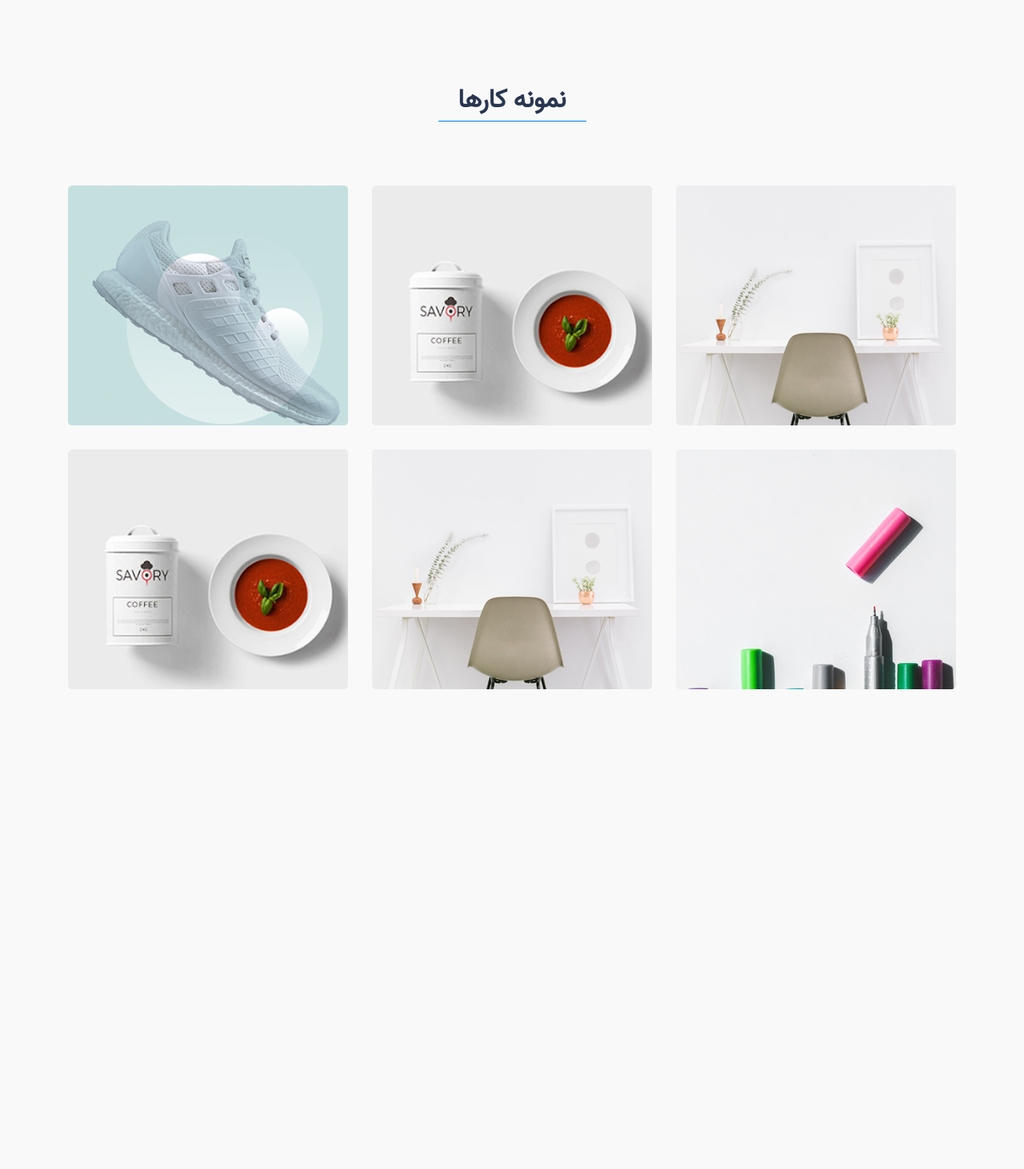
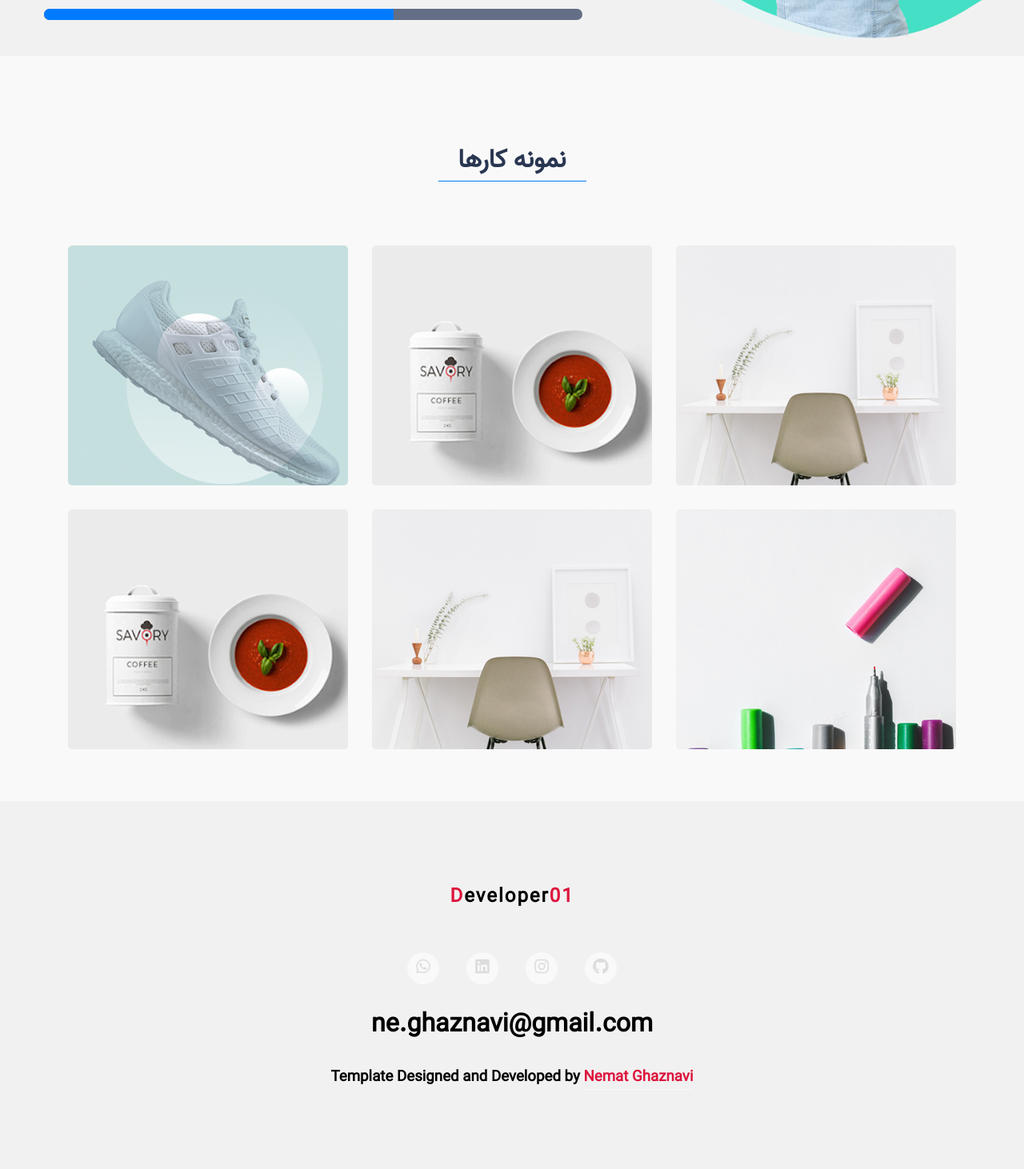
Before and after one commit to ne-ghaznavi/nematghaznavi, a PHP site: page / in a window 1280 px wide. Shown: the part 1136-2598 px from the top of the page at 80% size. Before the commit the page ends 1998 px from the top, so only its background shows below. Run offline with PHP 8.4, Linux system fonts and the light colour scheme.

Commit message:
footer section were create

```diff
--- a/index.html
+++ b/index.html
@@ -26,8 +26,8 @@
                 <li class="menu-item"><a href="#">خانه</a></li>
                 <li class="menu-item"><a href="#">وبلاگ</a></li>
                 <li class="menu-item"><a href="#skill">مهارت ها</a></li>
-                <li class="menu-item"><a href="#">نمونه کارها</a></li>
-                <li class="menu-item"><a href="#">تماس با من</a></li>
+                <li class="menu-item"><a href="#portfolio">نمونه کارها</a></li>
+                <li class="menu-item"><a href="#footer">تماس با من</a></li>
             </ul>
             <div class="brand">
                 <p><span>D</span>eveloper<span>01</span></p>
@@ -131,7 +131,7 @@
         <!-- /skill section -->
 
         <!-- portfolio section -->
-        <div class="portfolio">
+        <div class="portfolio" id="portfolio">
             <h1>نمونه کارها</h1>
             <div class="portfolio_list">
                 <div class="portfolio_item">
@@ -190,6 +190,20 @@
             </div>
         </div>
         <!-- /portfolio section -->
+
+        <!-- footer section -->
+        <div class="footer" id="footer">
+            <h2><span>D</span>eveloper<span>01</span></h2>
+            <ul>
+                <li><a href="https://github.com/ne-ghaznavi" target="_blank"><i class="fab fa-github"></i></a></li>
+                <li><a href="https://www.instagram.com/ne.ghaznavi/" target="_blank"><i class="fab fa-instagram"></i></a></li>
+                <li><a href="https://www.linkedin.com/in/nemat-ghaznavi-551331203" target="_blank"><i class="fab fa-linkedin"></i></a></li>
+                <li><a href="https://wa.me/989021602024" target="_blank"><i class="fab fa-whatsapp"></i></a></li>
+            </ul>
+            <h1>ne.ghaznavi@gmail.com</h1>
+            <h3>Template Designed and Developed by <span>Nemat Ghaznavi</span></h3>
+        </div>
+        <!-- /footer section -->
     </div>
 
     <!-- add scripts -->
--- a/styles/main.css
+++ b/styles/main.css
@@ -188,6 +188,7 @@ body{
 .skill{
     display: flex;
     background-color: #f1f1f1;
+    padding-top: 75px;
 }
 
 .skill img{
@@ -326,6 +327,60 @@ body{
 }
 /* end protfolio section */
 
+/* footer section */
+.footer{
+    background-color: #f1f1f1;
+    display: flex;
+    flex-direction: column;
+    justify-content: center;
+    align-items: center;
+    padding: 100px;
+}
+
+.footer h2{
+    letter-spacing: 2px;
+}
+
+.footer h2 span{
+    color: crimson;
+}
+
+.footer ul{
+    list-style: none;
+    margin-top: 50px;
+}
+
+.footer ul li{
+    background-color: #F9F9F9;
+    font-size: 20px;
+    border-radius: 100%;
+    display: inline-flex;
+    align-items: center;
+    justify-content: center;
+    width: 40px;
+    height: 40px;
+    margin: 0 15px;
+    cursor: pointer;
+    transition: .3s;
+}
+
+.footer li a{
+    color: gainsboro;
+}
+
+.footer ul li a:hover{
+    color: #007bff;
+}
+
+.footer h1{
+    margin: 25px;
+}
+
+.footer h3 span{
+    color: crimson;
+    border-bottom: 1px solid #F9F9F9;
+}
+/* end footer section */
 /* keyframes */
 
 @keyframes loader {
@@ -348,7 +403,3 @@ body{
         visibility: hidden;
     }
 }
-
-@keyframes bio {
-    0%
-}
```
